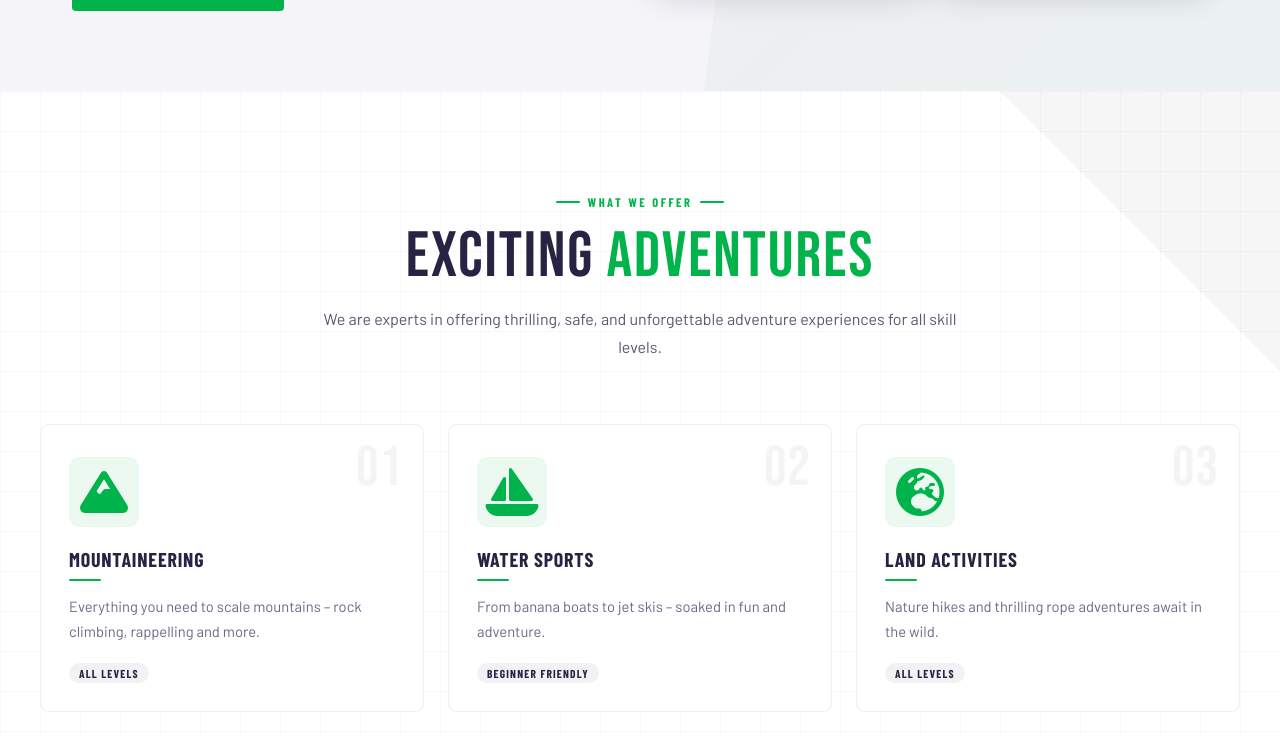
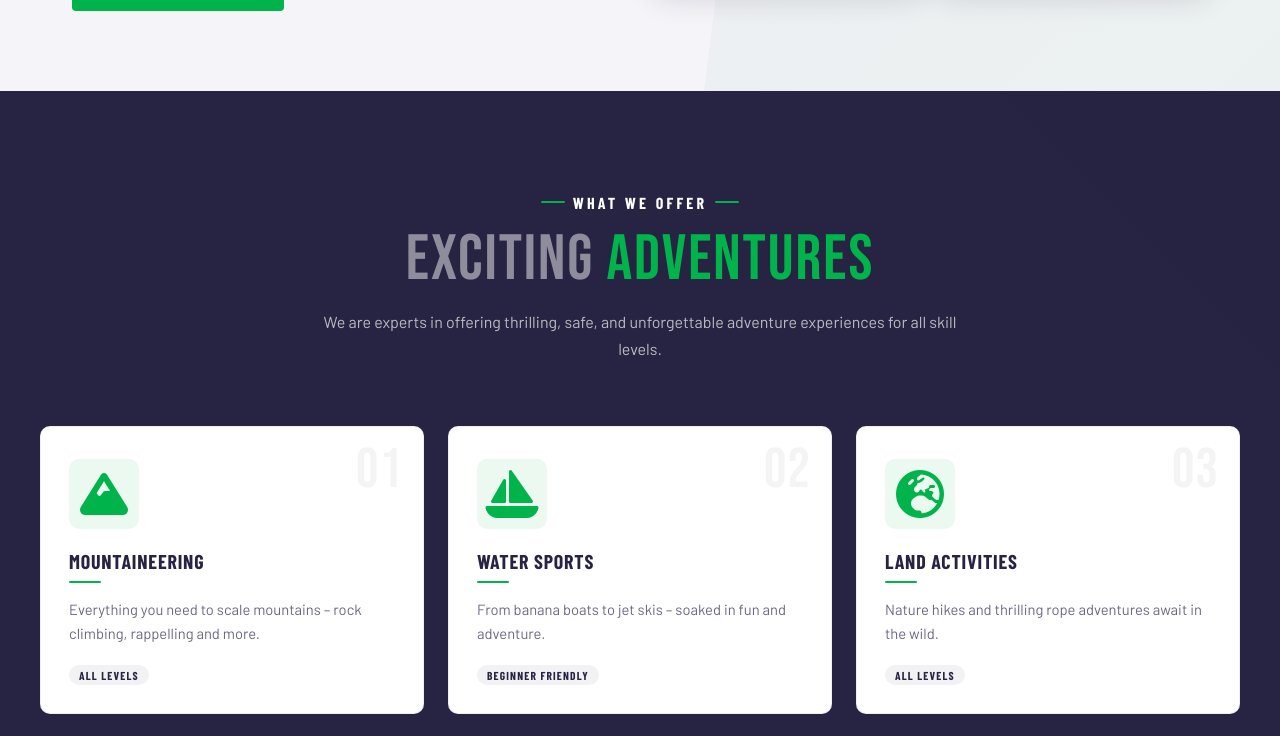
Before and after one commit to VSHarikrishnan/amas-website, a React (Vite) app: page / in a window 1280 px wide. Shown: the part 1398-2134 px from the top of the page. Built offline with nearby package versions, Linux system fonts and the light colour scheme; no server answers; some icons are missing.

Commit message:
fixed colour

```diff
--- a/src/pages/OfferedActivities/OfferedActivities.css
+++ b/src/pages/OfferedActivities/OfferedActivities.css
@@ -10,7 +10,7 @@
    ============================================================ */
 .offered-activities-section {
     padding: 6rem 2rem 5rem;
-    background: #ffffff;
+    background: #272343;
     position: relative;
     overflow: hidden;
     box-sizing: border-box;
@@ -57,11 +57,11 @@
     align-items: center;
     gap: 8px;
     font-family: 'Barlow Condensed', sans-serif;
-    font-size: 0.78rem;
+    font-size: 1rem;
     font-weight: 700;
     letter-spacing: 0.2em;
     text-transform: uppercase;
-    color: #00b34b;
+    color: #ffffff;
     margin-bottom: 1rem;
 }
 
@@ -81,7 +81,7 @@
     font-weight: 400;
     line-height: 1.0;
     letter-spacing: 0.03em;
-    color: #272343;
+    color: rgba(229, 227, 227, 0.55);
     margin: 0 0 1rem;
 }
 
@@ -94,7 +94,7 @@
     font-size: 1rem;
     font-weight: 400;
     line-height: 1.7;
-    color: #5a5870;
+    color: #bbbbbf;
     margin: 0;
 }
 
```
